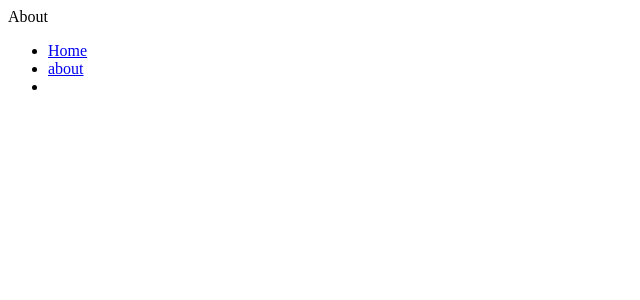
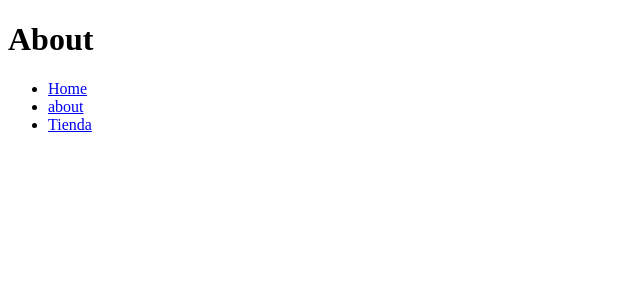
Before and after one commit to FernandoMoyano/first-Nextjs, a Next.js app: page /about in a window 1280 px wide. Shown: the top 300 px of the page, without its empty margins (0-640 px from the left). Built offline with nearby package versions, Linux system fonts and the light colour scheme.

Commit message:
Navbar-components

```diff
--- a/app/about/page.jsx
+++ b/app/about/page.jsx
@@ -2,7 +2,7 @@ import React from 'react'
 
 const About = () => {
   return (
-    <div>About</div>
+    <h1>About</h1>
   )
 }
 
--- a/app/layout.js
+++ b/app/layout.js
@@ -1,4 +1,4 @@
-import Link from "next/link";
+import { Navbar } from "../components/Navbar";
 
 export const metadata = {
   title: "Next.js",
@@ -10,17 +10,7 @@ export default function RootLayout({ children }) {
     <html lang="en">
       <body>
         {children}
-        <nav>
-          <ul>
-            <li>
-              <Link href="/">Home</Link>
-            </li>
-            <li>
-              <Link href="/about">about</Link>
-            </li>
-            <li></li>
-          </ul>
-        </nav>
+        <Navbar />
       </body>
     </html>
   );
--- /dev/null
+++ b/components/Navbar.jsx
@@ -0,0 +1,20 @@
+import React from "react";
+import Link from "next/link";
+
+export const Navbar = () => {
+  return (
+    <nav>
+      <ul>
+        <li>
+          <Link href="/">Home</Link>
+        </li>
+        <li>
+          <Link href="/about">about</Link>
+        </li>
+        <li>
+          <Link href="/tienda">Tienda</Link>
+        </li>
+      </ul>
+    </nav>
+  );
+};
```
